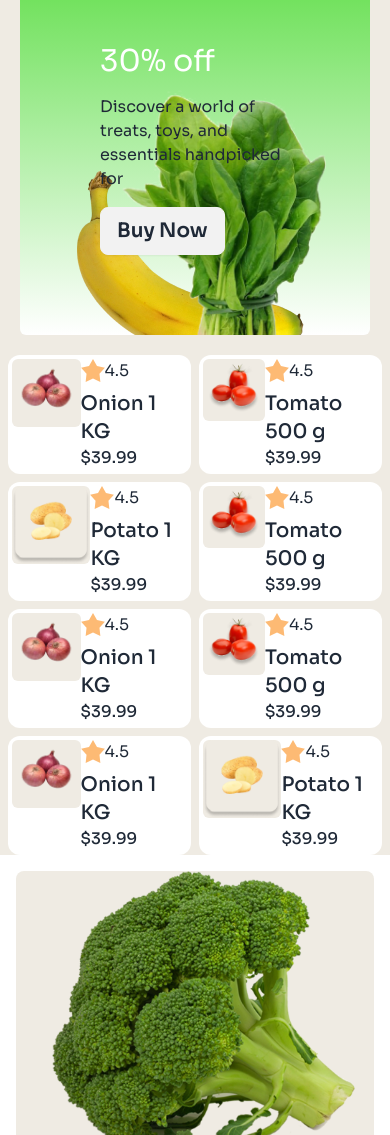
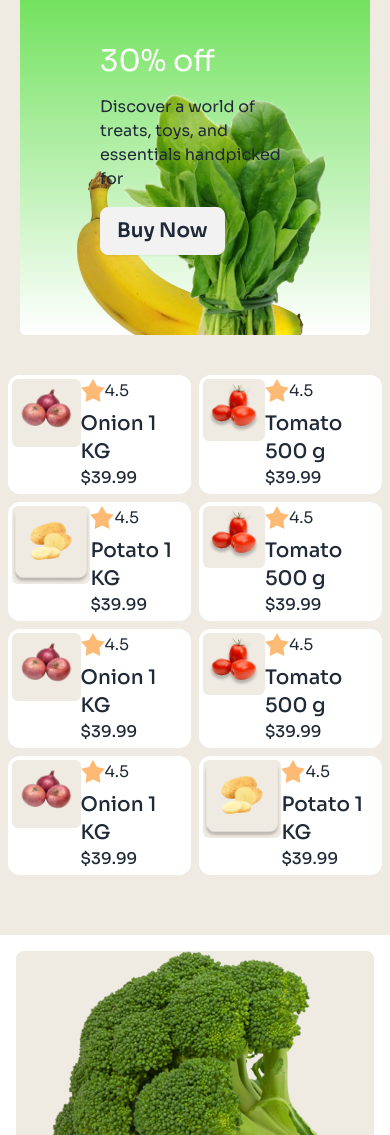
Before and after one commit to NaimuL295/Assigment-3, a plain HTML site: page index.html in a window 390 px wide. Shown: the part 1963-3098 px from the top of the page. Drawn offline with nearby package versions, Linux system fonts and the light colour scheme.

Commit message:
all  style

```diff
--- a/index.html
+++ b/index.html
@@ -127,7 +127,7 @@
 <!-- complex item -->
     </main>
 <!--  --><aside class=" bg-[#EFEBE3] ">
-<section class="  lg:mt-10 lg:mb-10  max-w-[1320px] mx-auto  lg:h-[600px]   h-full">
+<section class="  lg:mt-10 lg:mb-10  max-w-[1320px] mx-auto  lg:h-[600px]   h-full pb-10 ">
   <div class="text-4xl font-semibold text-textbg ">
       <h3>Popular Products </h3>
   </div>
@@ -144,7 +144,7 @@
  </div>
  </div>
  </div>
-<div class="grid lg:grid-cols-3 lg:grid-rows-3   md:grid-cols-2 md:grid-rows-4 lg:gap-2 grid-cols-2 max-lg:gap-2
+<div class="grid lg:grid-cols-3 lg:grid-rows-3   md:grid-cols-2 md:grid-rows-4 lg:gap-2 grid-cols-2 max-lg:gap-2 max-sm:my-5
  gap-8  px-2 lg:justify-items-center justify-items-center">
   <!-- item grid -->
   <div class="flex max-sm:w-full  md:w-full lg:w-[275px] h-full lg:gap-5 max-sm:p-1   lg:p-3 bg-white  rounded-xl">
--- a/styles/style.css
+++ b/styles/style.css
@@ -1,8 +1,6 @@
 .font-Sora {
     font-family: "Sora", serif;
 }
-
-
 .right-item{
     background-image: url("../c2-assets/vegetable-offer.png"), linear-gradient( to bottom , #53DB3A,#A9ED9D ,#ffff );
     background-repeat: no-repeat;
```
